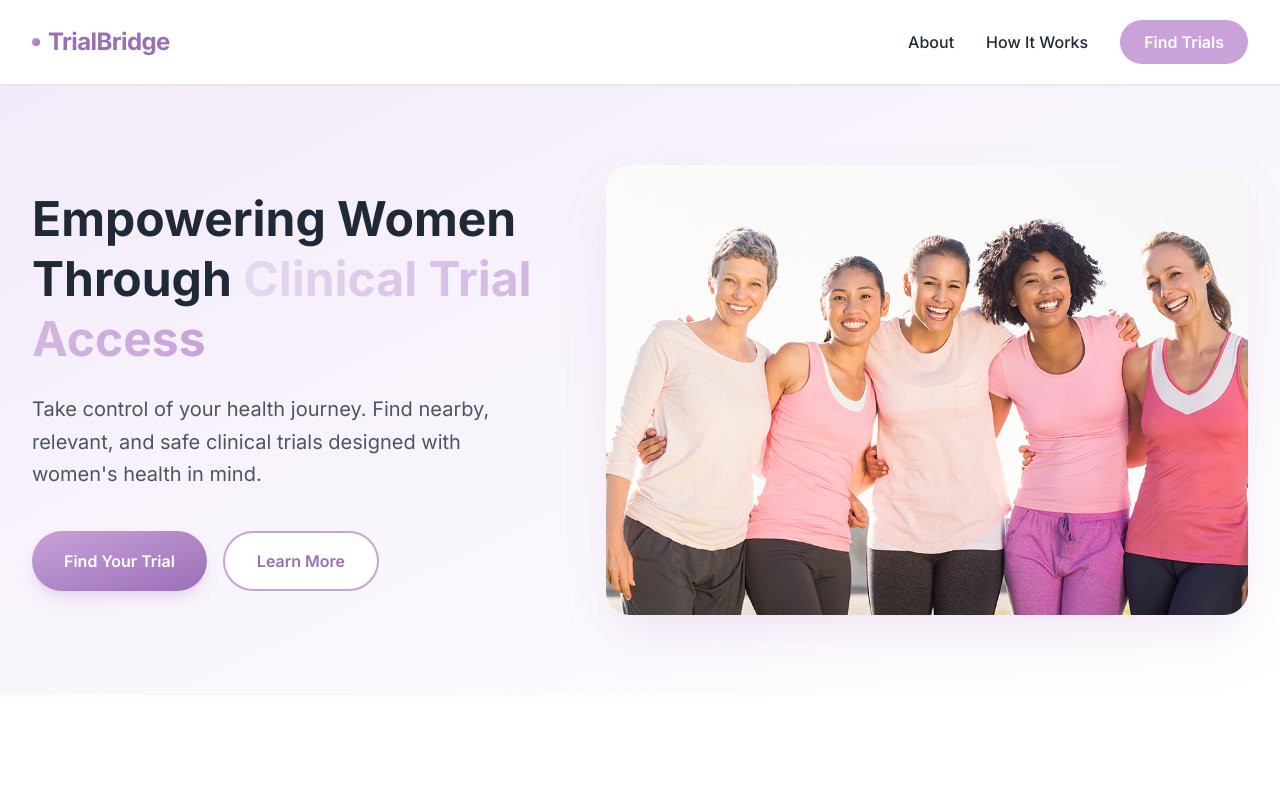
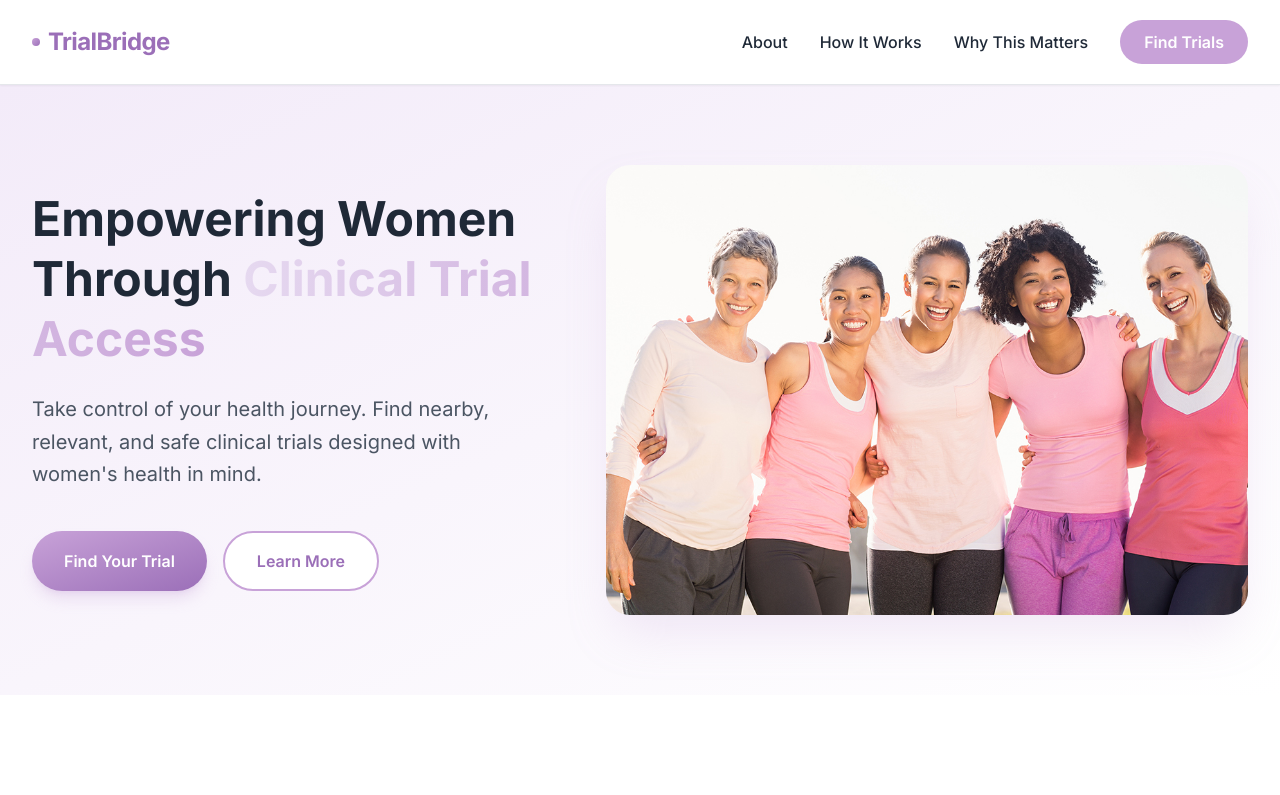
Before and after one commit to sherrenjie/TrialBridge-Social-Impact-Challenge-Brandeis, a React (Vite) app: page / in a window 1280 px wide. Shown: the top 795 px of the page. Built offline with nearby package versions, Linux system fonts and the light colour scheme; no server answers; the HTML template or start-up script is replaced by a standard one.

Commit message:
add nav for home

```diff
--- a/src/Home.jsx
+++ b/src/Home.jsx
@@ -14,6 +14,7 @@ function Home() {
           <div className="flex gap-8 items-center">
             <Link to="/about" className="text-gray-800 font-medium hover:text-lilac transition-colors">About</Link>
             <Link to="/how-it-works" className="text-gray-800 font-medium hover:text-lilac transition-colors">How It Works</Link>
+            <Link to="/why-this-matters" className="text-gray-800 font-medium hover:text-lilac transition-colors">Why This Matters</Link>
             <Link to="/find-trials" className="bg-lilac text-white px-6 py-2.5 rounded-full font-semibold hover:bg-lilac-deep hover:-translate-y-0.5 hover:shadow-lg hover:shadow-lilac/30 transition-all">Find Trials</Link>
           </div>
         </div>
```
